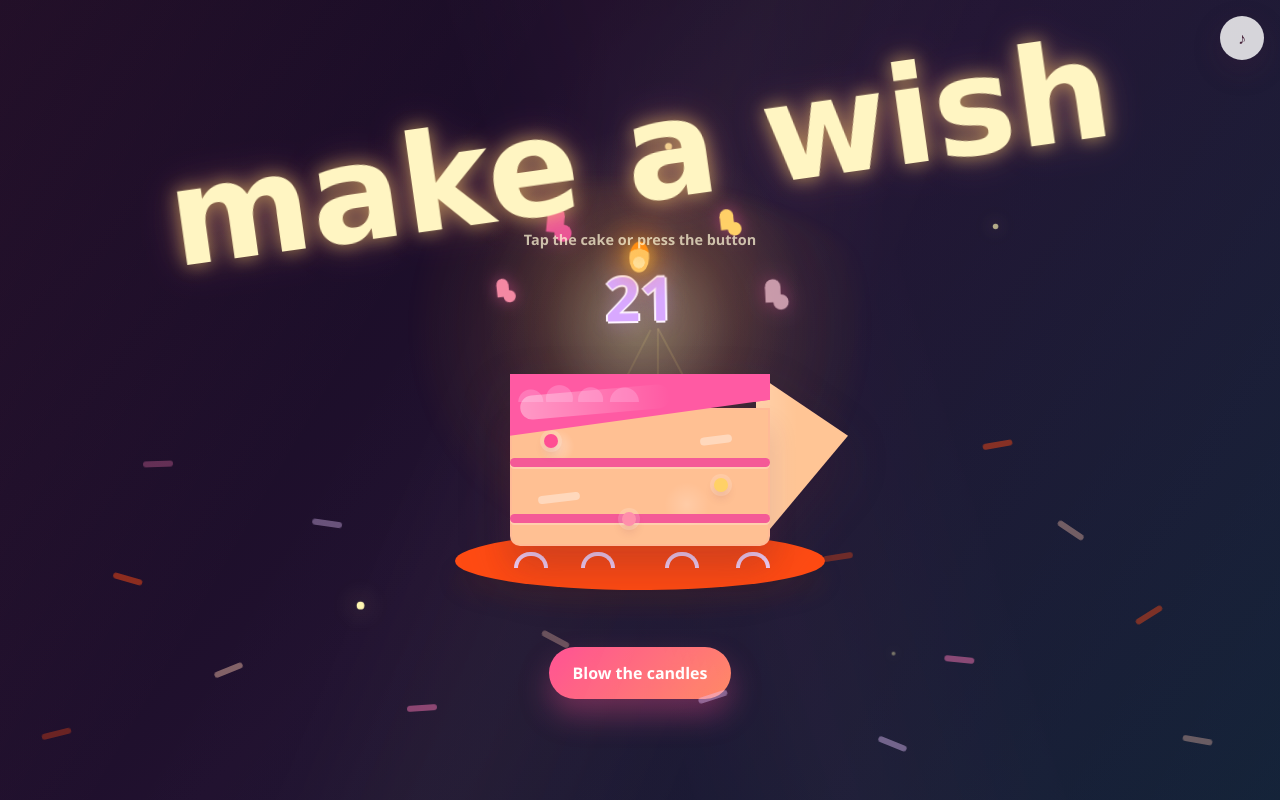
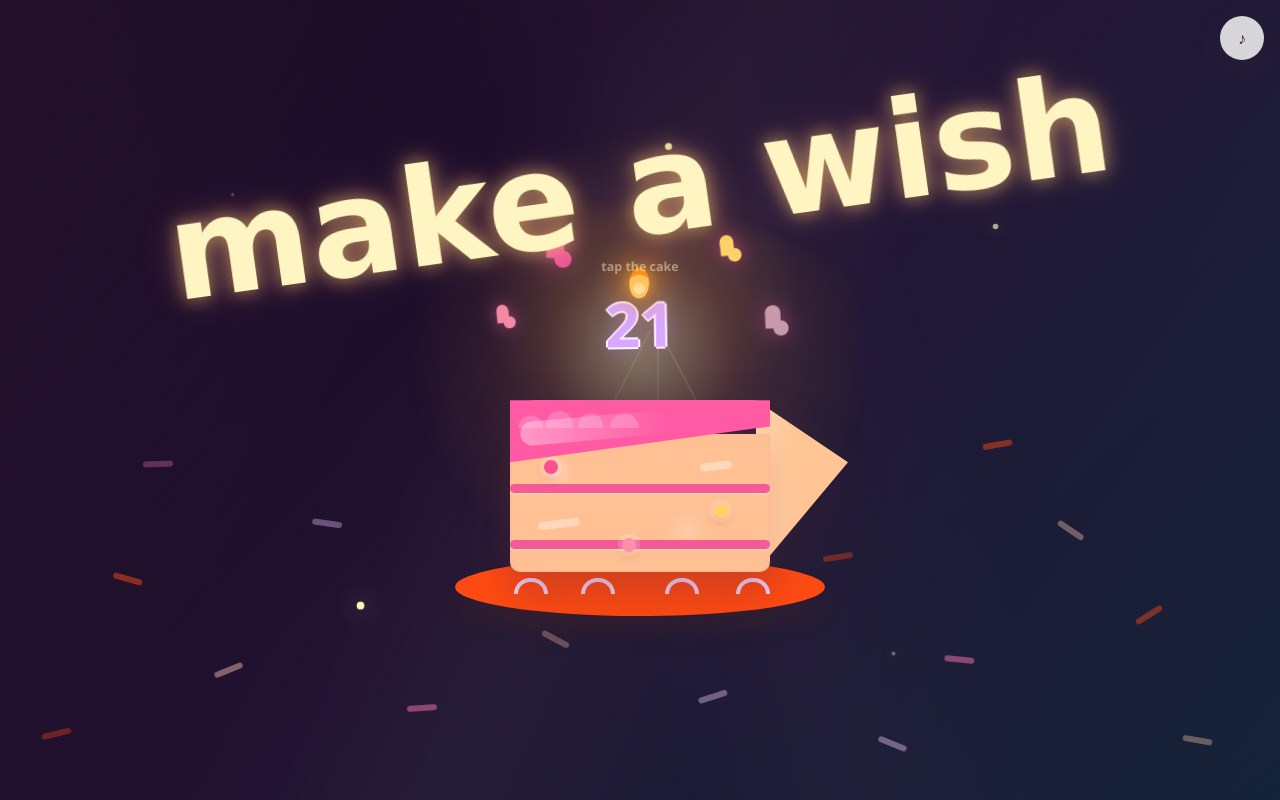
Before and after one commit to jhonkenn2/birthday-greeting-for-kyla, a website: page index.html in a window 1280 px wide. Both pictures are taken after a click on the button "Start the surprise". Drawn offline with Linux system fonts and the light colour scheme.

Commit message:
Refine cake tap interaction

```diff
--- a/index.html
+++ b/index.html
@@ -52,7 +52,7 @@
 
       <div class="scene-header">
         <h2 id="cakeTitle">make a wish</h2>
-        <p class="cake-hint">Tap the cake or press the button</p>
+        <p class="cake-hint">tap the cake</p>
       </div>
 
       <div class="cake-stage" id="cakeStage">
@@ -89,8 +89,6 @@
           </div>
         </button>
       </div>
-
-      <button class="primary-button blow-button" id="blowButton" type="button">Blow the candles</button>
     </section>
   </main>
 
--- a/script.js
+++ b/script.js
@@ -12,6 +12,8 @@ const cakeDesign = {
   candleLabel: "21",
   floatingHearts: true,
   details: ["frosting-drips", "fruit-dots", "cream-highlights"],
+  ctaLabel: "tap the cake",
+  showBlowButton: false,
 };
 
 const cardDesign = {
@@ -126,7 +128,6 @@ if (typeof window !== "undefined") {
   const welcomeScene = document.getElementById("welcomeScene");
   const cakeScene = document.getElementById("cakeScene");
   const startButton = document.getElementById("startButton");
-  const blowButton = document.getElementById("blowButton");
   const cakeButton = document.getElementById("cakeButton");
   const cakeStage = document.getElementById("cakeStage");
   const cake = document.querySelector(".cake");
@@ -153,9 +154,8 @@ if (typeof window !== "undefined") {
     card.classList.toggle("is-visible", state.cardOpen);
     card.classList.toggle("is-open", state.cardOpen);
     soundToggle.setAttribute("aria-pressed", String(state.soundEnabled));
-    blowButton.disabled = !state.candlesLit;
     cakeButton.disabled = !state.candlesLit;
-    blowButton.textContent = state.candlesLit ? "Blow the candles" : "Wish sent";
+    cakeButton.setAttribute("aria-label", state.candlesLit ? "Tap the cake to make a wish" : "Wish sent");
   }
 
   function playTone(frequency, duration, delay = 0) {
@@ -316,7 +316,6 @@ if (typeof window !== "undefined") {
     celebrate();
   }
 
-  blowButton.addEventListener("click", blowOutCandles);
   cakeButton.addEventListener("click", blowOutCandles);
   cakeStage.addEventListener("pointermove", (event) => {
     if (!state.candlesLit) return;
--- a/style.css
+++ b/style.css
@@ -263,11 +263,18 @@ body.wish-pending .cake-scene h2 {
 }
 
 .cake-hint {
-  margin: 1.4rem 0 0;
+  margin: 1.1rem 0 0;
   color: inherit;
-  font-size: 0.9rem;
-  font-weight: 800;
-  opacity: 0.72;
+  font-size: 0.78rem;
+  font-weight: 700;
+  opacity: 0.46;
+  text-transform: lowercase;
+  transition: opacity 180ms ease, transform 180ms ease;
+}
+
+.cake-stage:hover + .cake-hint,
+.cake-hint:hover {
+  opacity: 0.7;
 }
 
 .scene-header {
```
Also changed, not shown: tests/script.test.js (+5 -0 lines).
